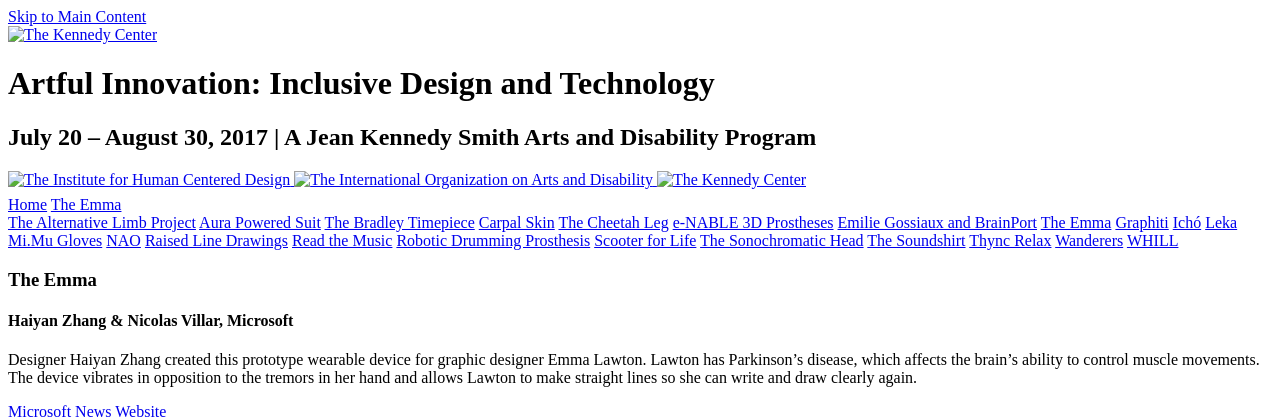
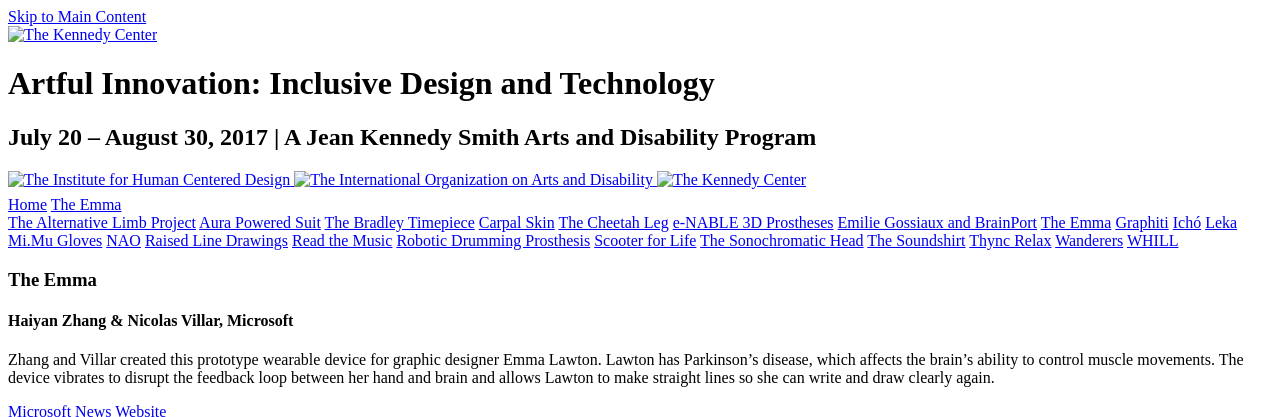
Before and after one commit to WoodburyShortridge/jfkc, a Jekyll site: the page built from _posts/2017-06-15-The-Emma.md, in a window 1280 px wide, cut to the strip 0-417 px from the top of the page. Built offline with Jekyll 4.4.1, drawn with Linux system fonts in a browser that asks for light colours; nearby versions of some CDN libraries; our own code applies the rules of GitHub Pages for plain Markdown files; library files that are not in the unit come from our copies.

Commit message:
emma copy

```diff
--- a/_posts/2017-06-15-The-Emma.md
+++ b/_posts/2017-06-15-The-Emma.md
@@ -8,4 +8,4 @@ text: Microsoft News Website
 alt: A woman wearing watch-like device, The Emma, on her wrist writes the name Emma on a sheet of lined paper.
 video: <iframe width="560" height="315" src="https://www.youtube.com/embed/k9Rm-U9havE" frameborder="0" allowfullscreen></iframe>
 ---
-Designer Haiyan Zhang created this prototype wearable device for graphic designer Emma Lawton. Lawton has Parkinson’s disease, which affects the brain’s ability to control muscle movements. The device vibrates in opposition to the tremors in her hand and allows Lawton to make straight lines so she can write and draw clearly again.
+Zhang and Villar created this prototype wearable device for graphic designer Emma Lawton. Lawton has Parkinson’s disease, which affects the brain’s ability to control muscle movements. The device vibrates to disrupt the feedback loop between her hand and brain and allows Lawton to make straight lines so she can write and draw clearly again.
```
